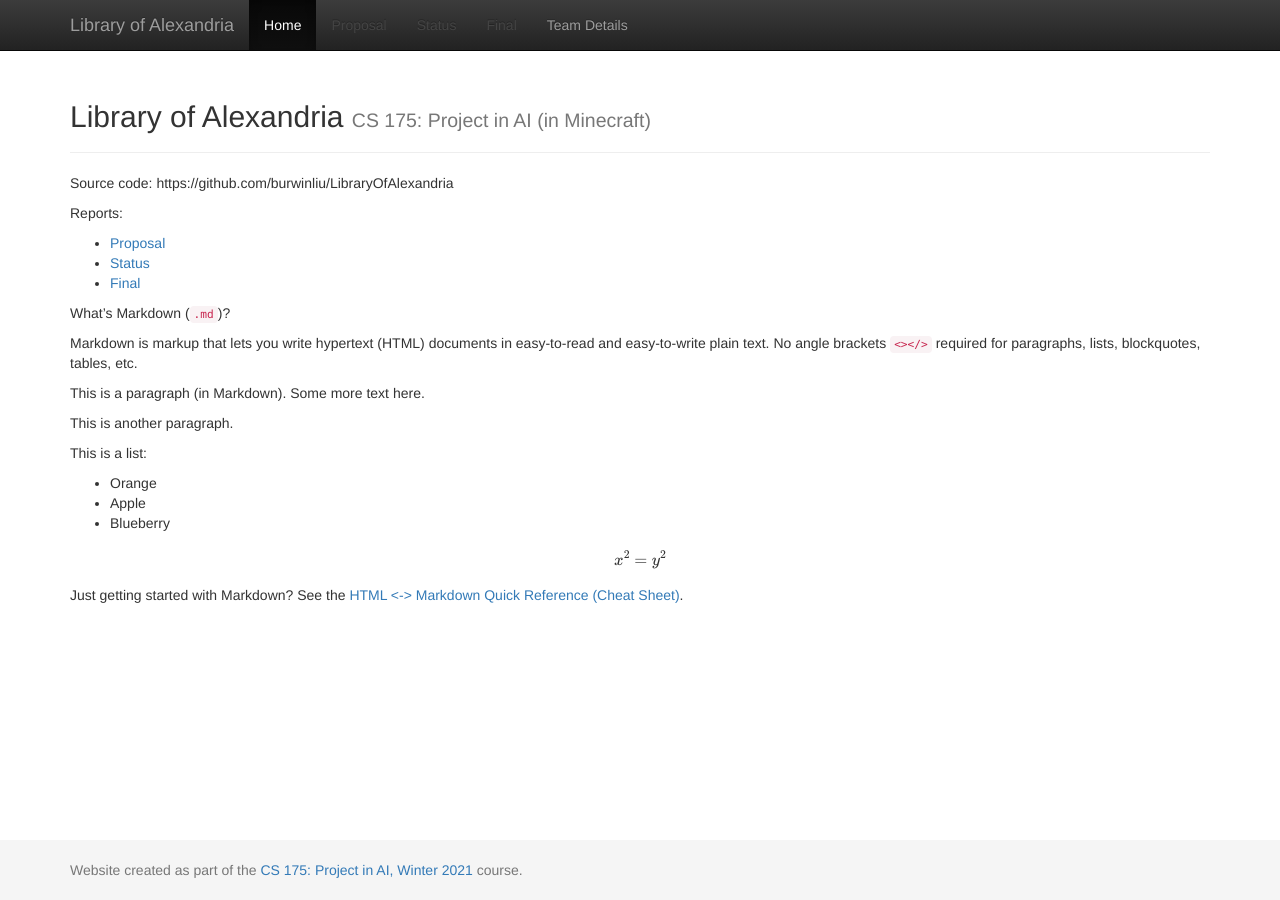
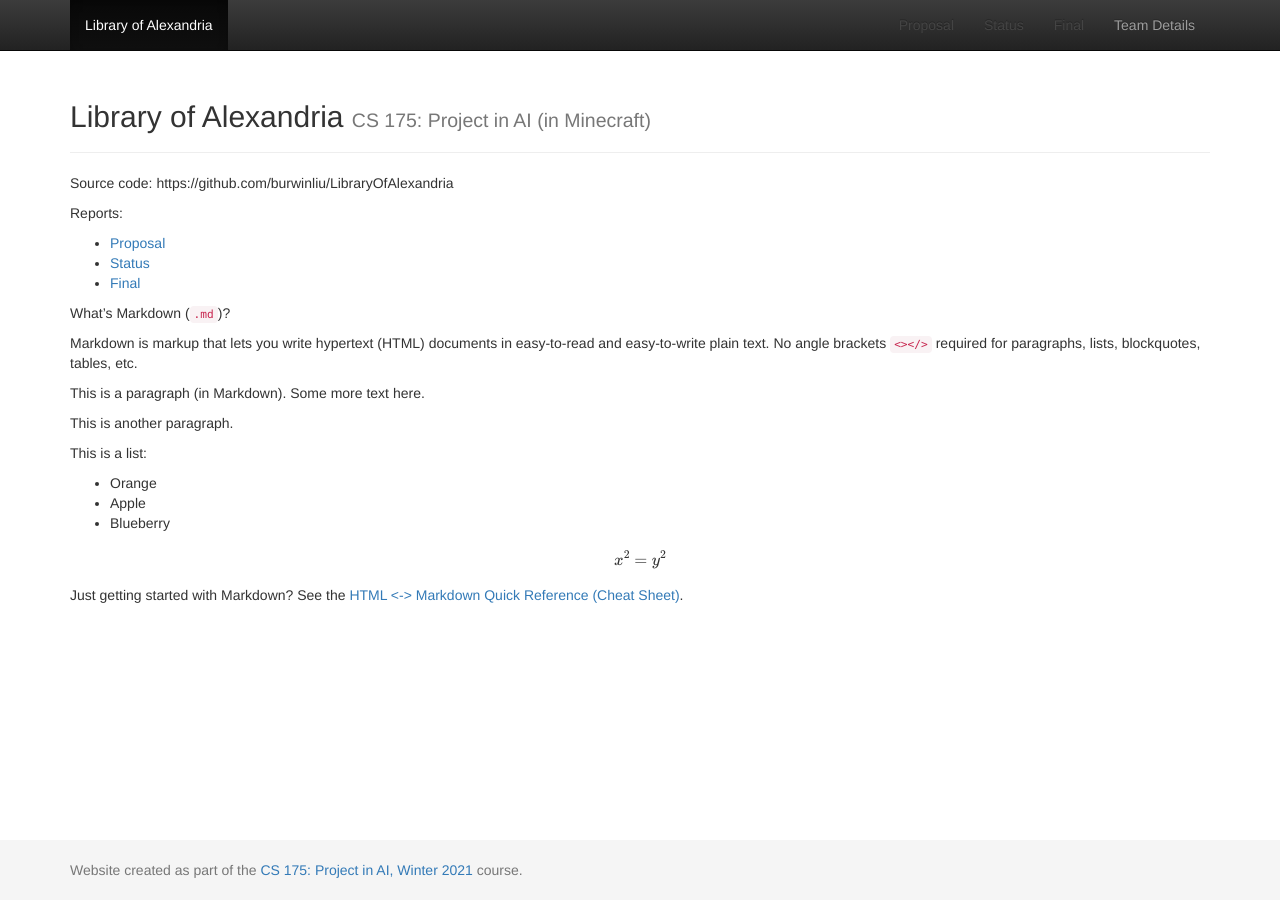
Before and after one commit to burwinliu-zz/LibraryOfAlexandria, a Jekyll site: the page built from docs/index.md, in a window 1280 px wide. Built offline with Jekyll 4.4.1, drawn with Linux system fonts in a browser that asks for light colours; formulas are drawn with MathJax 3.

Commit message:
updating css

```diff
--- a/docs/_layouts/default.html
+++ b/docs/_layouts/default.html
@@ -48,18 +48,9 @@
 
     <nav class="navbar navbar-inverse navbar-fixed-top">
       <div class="container">
-        <div class="navbar-header">
-          <button type="button" class="navbar-toggle collapsed" data-toggle="collapse" data-target="#navbar" aria-expanded="false" aria-controls="navbar">
-            <span class="sr-only">Toggle navigation</span>
-            <span class="icon-bar"></span>
-            <span class="icon-bar"></span>
-            <span class="icon-bar"></span>
-          </button>
-          <span class="navbar-brand" style="pointer-events:none;">{{ site.title }}</span>
-        </div>
         <div id="navbar" class="collapse navbar-collapse">
           <ul class="nav navbar-nav">
-            <li class="{% if current[1] == 'index.html' or current[1] == %} active {% endif %}"><a href="index.html">Home</a></li>
+            <li class="{% if current[1] == 'index.html' or current[1] == %} active {% endif %}"><a href="index.html">{{ site.title }}</a></li>
           </ul>
           <ul class="nav navbar-nav justify-content-end">
             <li class="{{ proposalClass }}{% if current[1] == 'proposal.html' %} active {% endif %}"><a href="proposal.html">Proposal</a></li>
--- a/docs/css/custom.css
+++ b/docs/css/custom.css
@@ -37,3 +37,8 @@ body > .container {
 code {
   font-size: 80%;
 }
+
+
+.nav.justify-content-end{
+  float:right;
+}
```
